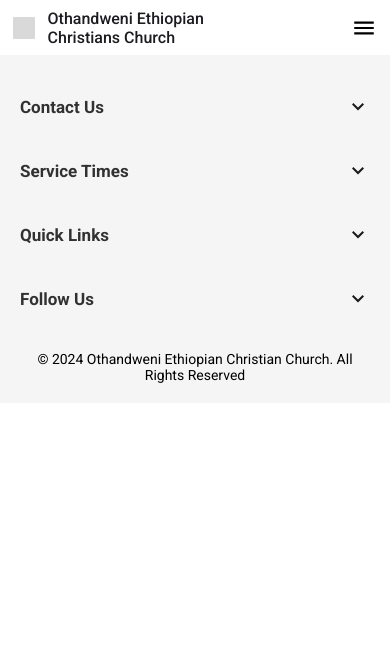
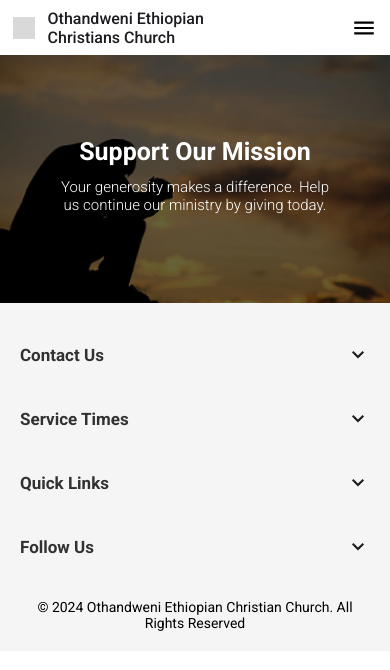
Before and after one commit to andile593/Othandweni-CCC-Website, a React (Create React App) app in the folder frontend/: page /donate in a window 390 px wide. Shown: the top 670 px of the page. Built offline with nearby package versions, Linux system fonts and the light colour scheme.

Commit message:
Donate page hero section

```diff
--- a/frontend/src/Components/DonateComponents/DonateHeroSection/DonateHeroSection.css
+++ b/frontend/src/Components/DonateComponents/DonateHeroSection/DonateHeroSection.css
@@ -0,0 +1,28 @@
+@media (min-width: 320px) and (max-width: 740px) {
+    .donate-hero {
+        width: 100%;
+        height: 248px;
+        background-image: url('../../../Assets/donatehero.jpg');
+        background-position: center;
+        background-size: cover;
+        display: flex;
+        flex-direction: column;
+        justify-content: center;
+        align-items: center;
+    }
+
+    .donate-hero-title {
+        color: #ffffff;
+        font-size: 25px;
+        margin-bottom: .5em;
+    }
+
+    .hero-donate-subheading {
+        width: 282px;
+        text-align: center;
+        color: #ffffff;
+        font-size: 15px;
+        margin-bottom: .5em;
+    }
+
+}
--- a/frontend/src/Components/DonateComponents/DonateHeroSection/DonateHeroSection.js
+++ b/frontend/src/Components/DonateComponents/DonateHeroSection/DonateHeroSection.js
@@ -0,0 +1,15 @@
+import "./DonateHeroSection.css";
+
+const DonateHeroSection = () => {
+  return (
+    <div className="donate-hero">
+      <h2 className="donate-hero-title roboto-bold">Support Our Mission</h2>
+      <p className="hero-donate-subheading roboto-light">
+        Your generosity makes a difference. Help us continue our ministry by
+        giving today.
+      </p>
+    </div>
+  );
+};
+
+export default DonateHeroSection;
--- /dev/null
+++ b/frontend/src/Pages/Donate/Donate.js
@@ -0,0 +1,12 @@
+import React from 'react'
+import DonateHeroSection from '../../Components/DonateComponents/DonateHeroSection/DonateHeroSection'
+
+const Donate = () => {
+  return (
+   <>
+   <DonateHeroSection />
+   </>
+  )
+}
+
+export default Donate
--- a/frontend/src/Routes/AppRoutes.js
+++ b/frontend/src/Routes/AppRoutes.js
@@ -4,6 +4,7 @@
 import News from "../Pages/News/News";
 import Ministry from '../Pages/Ministries/Ministry'
 import Gallery from "../Pages/Gallery/Gallery";
+import Donate from "../Pages/Donate/Donate";
 
 
 const AppRoutes = () => {
@@ -14,7 +15,7 @@
       <Route path="/news" element={<News />} />
       <Route path="/ministries" element={<Ministry />} />
       <Route path="/media" element={<Gallery />} />
-      <Route path="/" element={<Home />} />
+      <Route path="/donate" element={<Donate />} />
     </Routes>
   )
 }
```
Also changed, not shown: frontend/src/Assets/donatehero.jpg (added), 1 other file (tests, documents, lock files or other folders).
